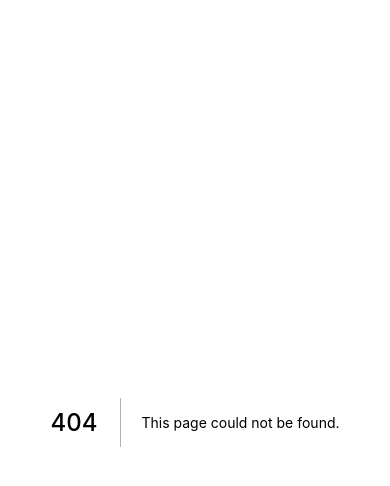
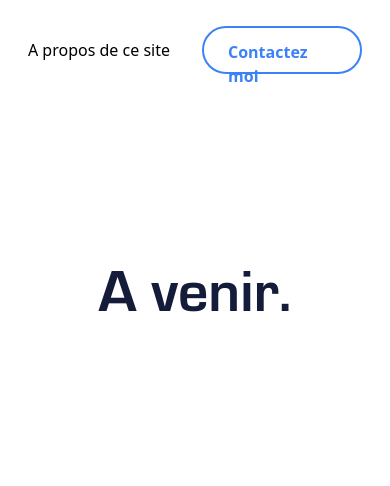
Before and after one commit to FacinouFabian/portfolio, a Next.js app: page /about in a window 390 px wide. Before the commit this address had no page. Shown: the top 486 px of the page. Built offline with nearby package versions, Linux system fonts and the light colour scheme; what @tailwindcss/ui would draw is missing.

Commit message:
added some responsive

```diff
--- /dev/null
+++ b/pages/about.tsx
@@ -0,0 +1,12 @@
+import React from 'react'
+import Layouts from '../core/layouts/'
+
+const About = (): JSX.Element => (
+  <Layouts.Application pageTitle="A propos de ce site | Fabian Facinou">
+    <div className="mt-40 lg:mt-64 w-full h-full flex items-center justify-center">
+      <div className="title text-6xl">A venir.</div>
+    </div>
+  </Layouts.Application>
+)
+
+export default About
```
